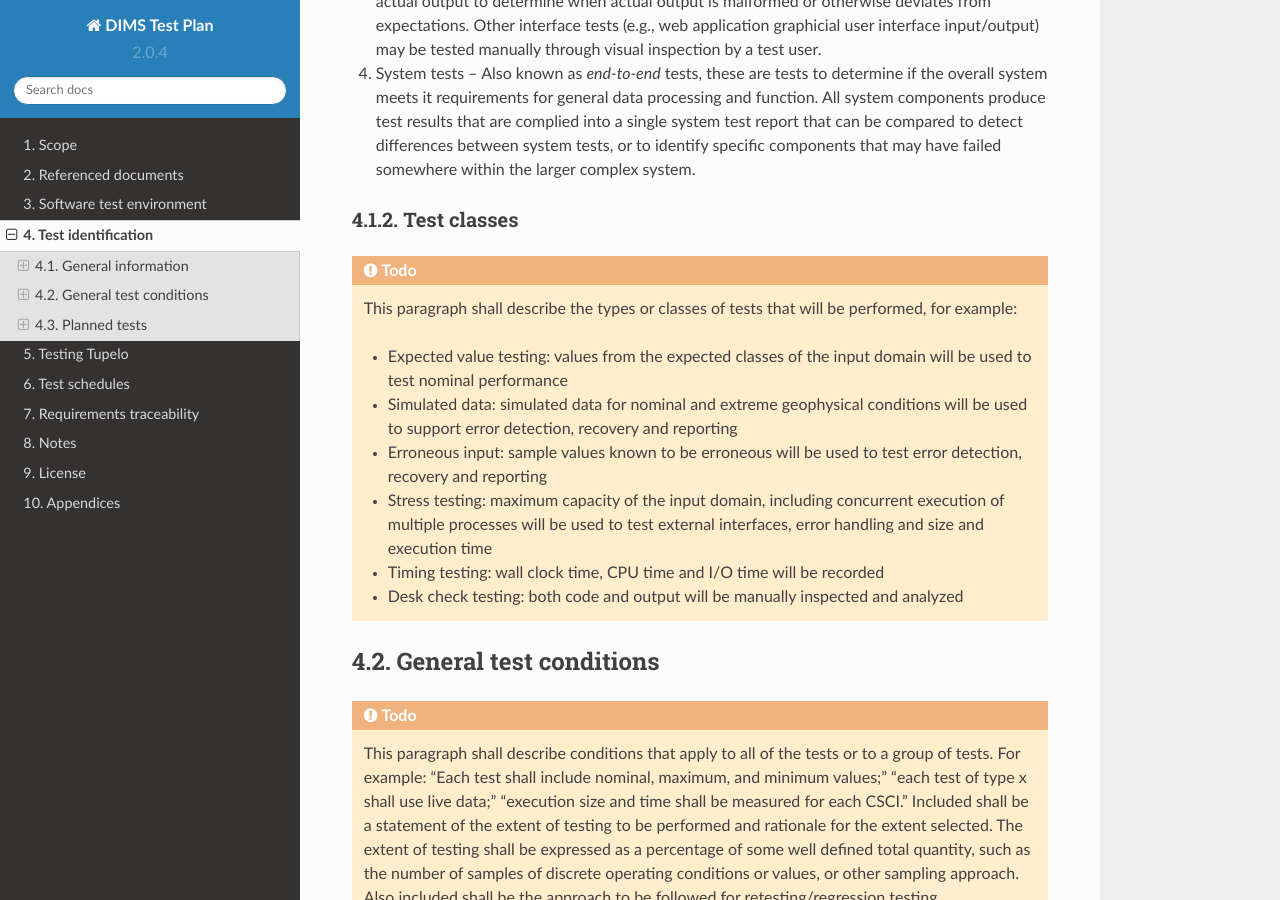
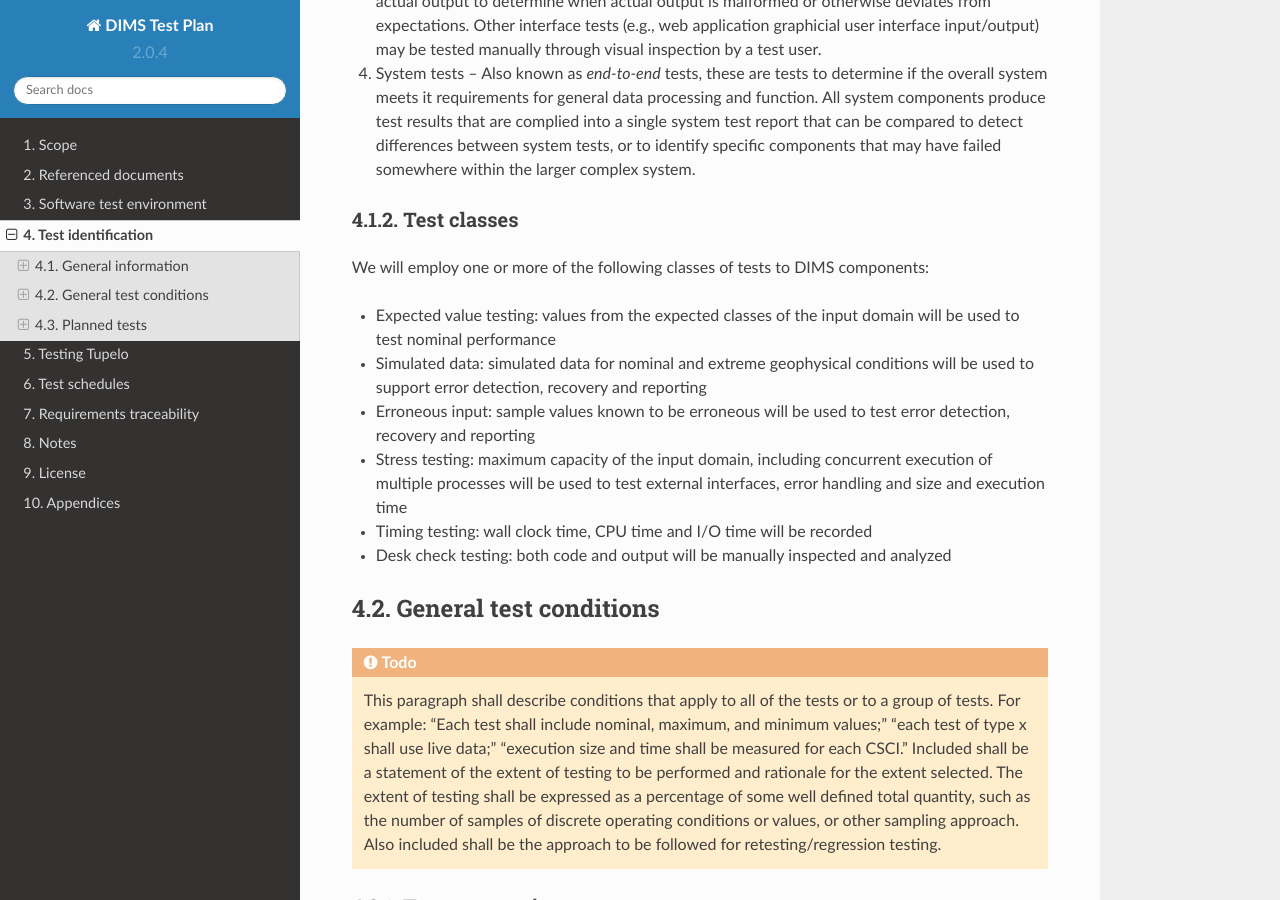
Before and after one commit to uw-dims/dims-tp, a Sphinx documentation site: the page built from source/testidentification.rst, in a window 1280 px wide and 900 px high, scrolled down 790 px. Built offline with Sphinx 7.4.7 and the Read the Docs theme 2.0.0, drawn with Linux system fonts in a browser that asks for light colours.

Commit message:
Take test classes out of 'todo' block

```diff
--- a/source/testidentification.rst
+++ b/source/testidentification.rst
@@ -59,30 +59,26 @@
 Test classes
 ~~~~~~~~~~~~~
 
-.. todo::
+We will employ one or more of the following classes of tests to DIMS
+components:
 
-   This paragraph shall describe the types or classes of tests that will be
-   performed, for example:
+* Expected value testing: values from the expected classes of the input
+  domain will be used to test nominal performance
 
-   * Expected value testing: values from the expected classes of the input
-     domain will be used to test nominal performance
+* Simulated data: simulated data for nominal and extreme geophysical
+  conditions will be used to support error detection, recovery and reporting
 
-   * Simulated data: simulated data for nominal and extreme geophysical
-     conditions will be used to support error detection, recovery and reporting
+* Erroneous input: sample values known to be erroneous will be used to test
+  error detection, recovery and reporting
 
-   * Erroneous input: sample values known to be erroneous will be used to test
-     error detection, recovery and reporting
+* Stress testing: maximum capacity of the input domain, including concurrent
+  execution of multiple processes will be used to test external interfaces,
+  error handling and size and execution time
 
-   * Stress testing: maximum capacity of the input domain, including concurrent
-     execution of multiple processes will be used to test external interfaces,
-     error handling and size and execution time
+* Timing testing: wall clock time, CPU time and I/O time will be recorded
 
-   * Timing testing: wall clock time, CPU time and I/O time will be recorded
-
-   * Desk check testing: both code and output will be manually inspected and
-     analyzed
-
-..
+* Desk check testing: both code and output will be manually inspected and
+  analyzed
 
 
 .. _testconditions:
```
